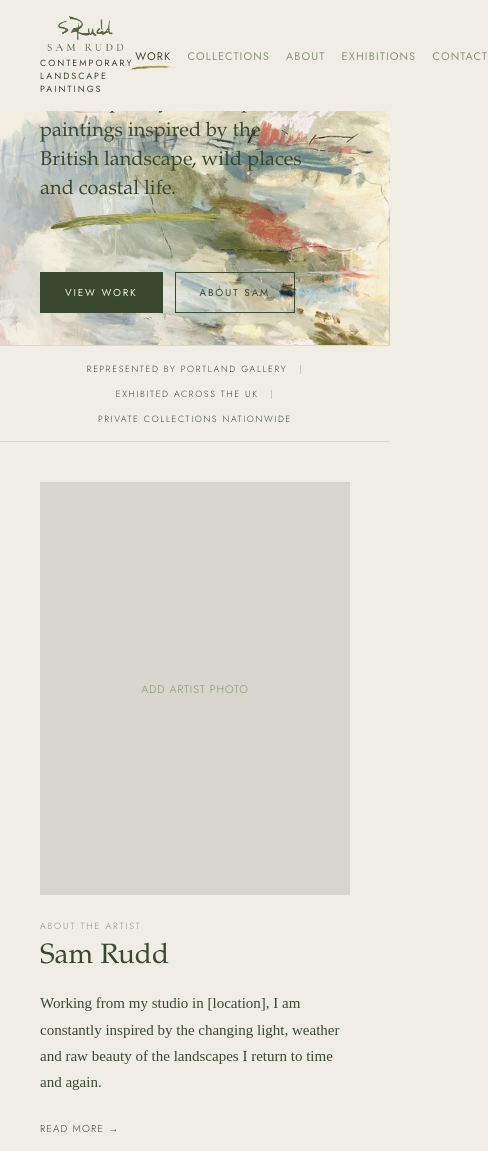
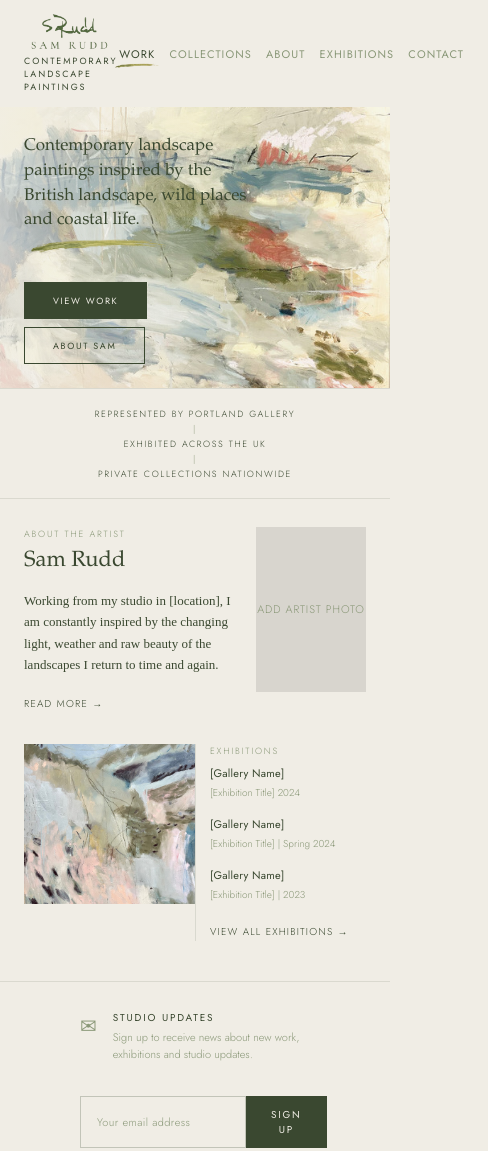
Before and after one commit to georgeeeeeeeeeeeeew/SamRudd, a plain HTML site: page index.html in a window 390 px wide. Shown: the top 1151 px of the page, 488 px wide, since content can reach past the window. Drawn offline with Linux system fonts and the light colour scheme; a web font is replaced by a local one.

Commit message:
Fix mobile layout: stack buttons, centered stats, about 2-col, featured+exhibitions side by side

```diff
--- a/style.css
+++ b/style.css
@@ -497,17 +497,72 @@ img { display: block; }
 }
 
 @media (max-width: 700px) {
-  .site-header { padding: 16px var(--pad-sm); }
-  .site-nav { gap: 16px; }
-  .hero { height: 60vw; }
-  .hero-text { left: var(--pad-sm); bottom: 32px; }
-  .hero-tagline { font-size: 20px; }
-  .home-grid { grid-template-columns: 1fr; padding: 40px var(--pad-sm); }
+  .site-header { padding: 14px 24px; }
+  .site-nav { gap: 14px; }
+
+  .hero { height: 72vw; }
+  .hero-text { left: 24px; bottom: 24px; }
+  .hero-tagline { font-size: 17px; }
+  .hero-line { width: 150px; height: 44px; }
+  .hero-btns { flex-direction: column; gap: 8px; align-items: flex-start; }
+  .btn { padding: 11px 28px; font-size: 9px; }
+
+  .stats-bar {
+    flex-direction: column;
+    align-items: center;
+    gap: 2px;
+    padding: 18px 24px;
+  }
+  .stats-sep { color: var(--muted); }
+
+  /* Home grid: about spans full row, then featured + exhibitions side by side */
+  .home-grid {
+    display: grid;
+    grid-template-columns: 1fr 1fr;
+    padding: 28px 24px 40px;
+    gap: 0;
+  }
+
+  /* About: text on left, photo on right */
+  .home-about {
+    grid-column: 1 / -1;
+    display: grid;
+    grid-template-columns: 1fr auto;
+    column-gap: 16px;
+    padding-right: 0;
+    margin-bottom: 28px;
+    align-items: start;
+  }
+  .artist-photo-placeholder {
+    grid-column: 2;
+    grid-row: 1 / 6;
+    width: 110px;
+    aspect-ratio: 2 / 3;
+  }
+  .home-label { grid-column: 1; }
+  .home-artist-name { grid-column: 1; font-size: 22px; }
+  .home-bio { grid-column: 1; font-size: 13px; line-height: 1.65; }
+  .read-more { grid-column: 1; }
+
+  /* Featured painting: left column */
   .home-featured { padding: 0; }
-  .home-about { padding-right: 0; margin-bottom: 32px; }
+  .home-featured img { height: 160px; }
+
+  /* Exhibitions: right column, override the 1000px full-width rule */
+  .home-exhibitions {
+    grid-column: auto;
+    border-left: 1px solid rgba(58,72,48,0.12);
+    border-top: none;
+    padding: 0 0 0 14px;
+    margin-top: 0;
+  }
+  .exhibition-item { margin-bottom: 16px; }
+  .exhibition-item strong { font-size: 11px; }
+  .exhibition-item p { font-size: 10px; }
+
   .gallery-grid { columns: 2; }
-  .stats-bar { flex-wrap: wrap; gap: 12px; padding: 16px var(--pad-sm); }
+  .stats-bar { flex-wrap: nowrap; }
   .footer-newsletter { flex-direction: column; align-items: flex-start; }
-  .collection { padding: 16px var(--pad-sm) 48px; }
-  .text-block { padding: 48px var(--pad-sm); }
+  .collection { padding: 16px 24px 48px; }
+  .text-block { padding: 48px 24px; }
 }
```
